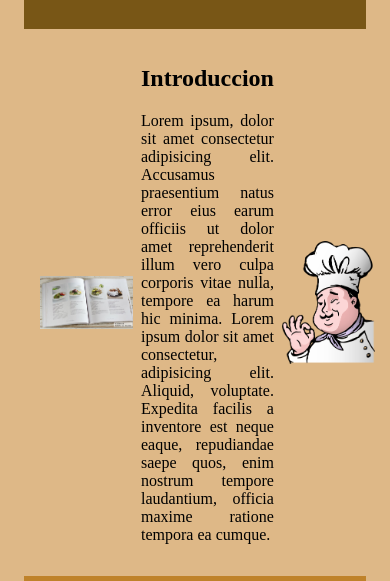
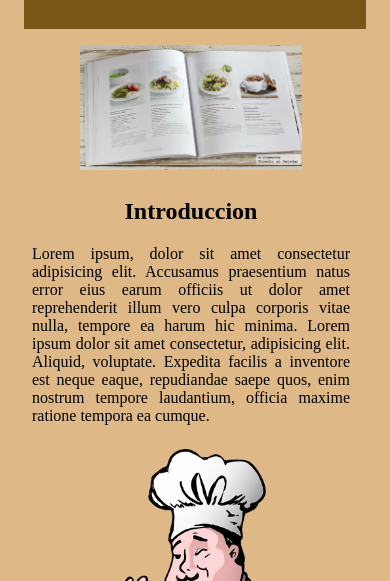
Before and after one commit to Ale35791/coder, a plain HTML site: page index.html in a window 390 px wide. Shown: the part 211-792 px from the top of the page. Drawn offline with Linux system fonts and the light colour scheme.

Commit message:
cambio de direccion a section portada-inicio

```diff
--- a/css/style.css
+++ b/css/style.css
@@ -197,6 +197,8 @@ footer h5{
     section.portada-inicio{
         display: flex;
 
+        flex-direction: column;
+
         align-items: center;
 
         gap: 0.5rem;
@@ -205,7 +207,7 @@ footer h5{
 
         text-align: justify;
 
-        padding-left: 1rem;
+        padding-left: 0.5rem;
 
         padding-right: 1rem;
 
@@ -222,16 +224,16 @@ footer h5{
 
 
     .foto-cocinero{
-        max-width: 30%;
+        max-width: 50%;
 
-        height: 40%;
+        height: 60%;
     }
 
 
     .foto-libro{
-        max-width: 30%;
+        max-width: 70%;
 
-        height: 60% ;
+        height: 70% ;
     }
 
     .section-index{
```
